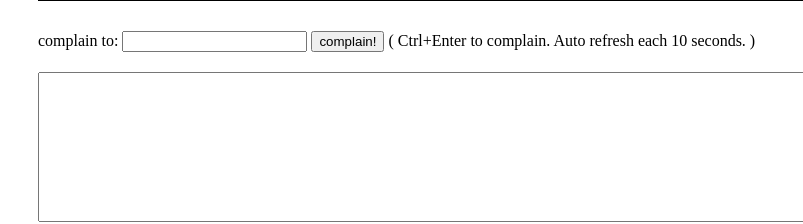
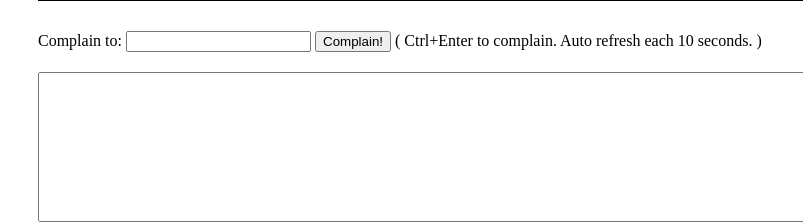
Before and after one commit to bee0060/ComplainWall, a plain HTML site: page index.html in a window 1280 px wide. Shown: the part 581-805 px from the top of the page, 0-803 px from the left. Drawn offline with Linux system fonts and the light colour scheme; no server answers.

Commit message:
modfy caps of words

```diff
--- a/index.html
+++ b/index.html
@@ -21,8 +21,8 @@
 		</ul>
 	</div>
 	<div class="input-container">
-		complain to: <input id="txtTo" type="text">
-		<button onclick="complain()">complain!</button> <span>( Ctrl+Enter to complain. Auto refresh each 10 seconds. )</span>
+		Complain to: <input id="txtTo" type="text">
+		<button onclick="complain()">Complain!</button> <span>( Ctrl+Enter to complain. Auto refresh each 10 seconds. )</span>
 		<br>
 		<textarea id="txaContent" class="complainContent"></textarea>
 	</div>
```
